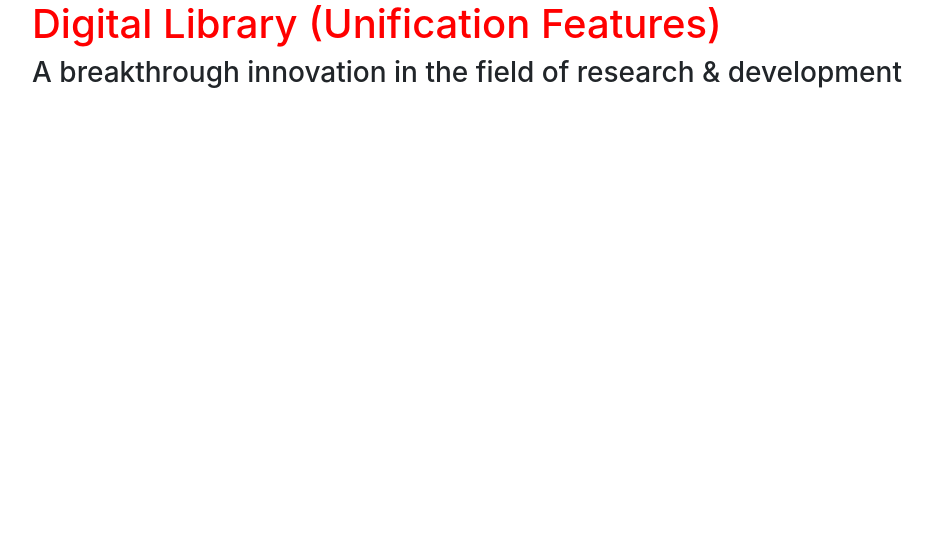
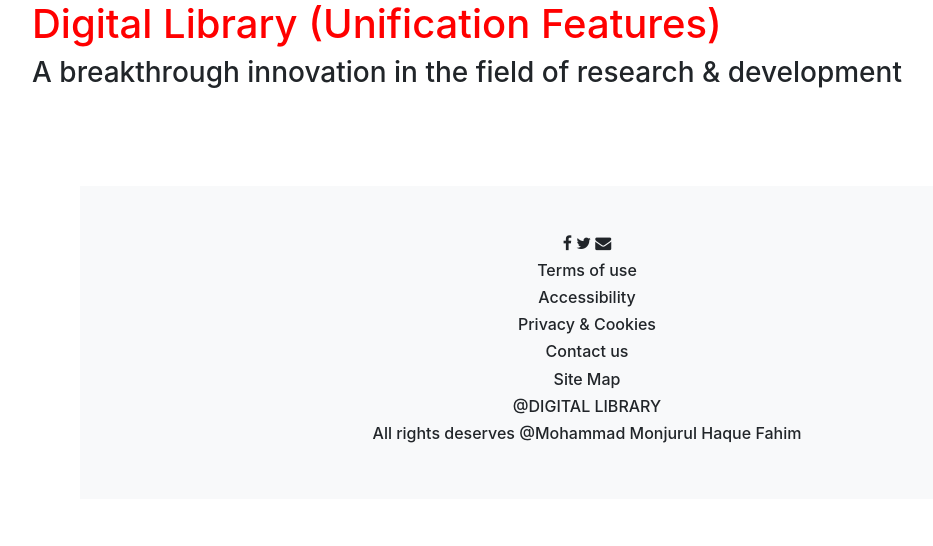
Before and after one commit to joy1954islam/Digital-Library-Arena, a Django app: page / in a window 1280 px wide. Shown: the part 56-602 px from the top of the page, without its empty margins (53-986 px from the left). Run offline with Django 3.2, Linux system fonts and the light colour scheme; some libraries are stand-ins or nearby versions.

Commit message:
footer added

```diff
--- a/templates/base.html
+++ b/templates/base.html
@@ -3,6 +3,7 @@
 <head>
     <meta charset="UTF-8">
     <title>Digital Library Arena</title>
+      <link rel="stylesheet" href="https://cdnjs.cloudflare.com/ajax/libs/font-awesome/4.7.0/css/font-awesome.min.css">
     <link rel="stylesheet" href="https://maxcdn.bootstrapcdn.com/bootstrap/4.0.0/css/bootstrap.min.css" integrity="sha384-Gn5384xqQ1aoWXA+058RXPxPg6fy4IWvTNh0E263XmFcJlSAwiGgFAW/dAiS6JXm" crossorigin="anonymous">
 </head>
 <body>
@@ -10,6 +11,7 @@
     {% include 'navbar.html' %}
     {% block content %}
     {% endblock %}
+    {% include 'footer.html' %}
 </div>
 
 
--- /dev/null
+++ b/templates/footer.html
@@ -0,0 +1,16 @@
+<footer class="mt-5 p-5">
+    <div class="container-fluid bg-light mt-auto mt-5 p-5">
+       <div class="row justify-content-center">
+           <h6 class="text-center"><i class="fa fa-facebook"></i> <i class="fa fa-twitter"></i> <i class="fa fa-envelope"></i></h6>
+           <div class="col-12 text-center">
+               <h6>Terms of use</h6>
+               <h6>Accessibility</h6>
+               <h6>Privacy & Cookies</h6>
+               <h6>Contact us</h6>
+               <h6>Site Map</h6>
+               <h6>@DIGITAL LIBRARY</h6>
+               <h6>All rights deserves @Mohammad Monjurul Haque Fahim</h6>
+           </div>
+       </div>
+    </div>
+</footer>
```
